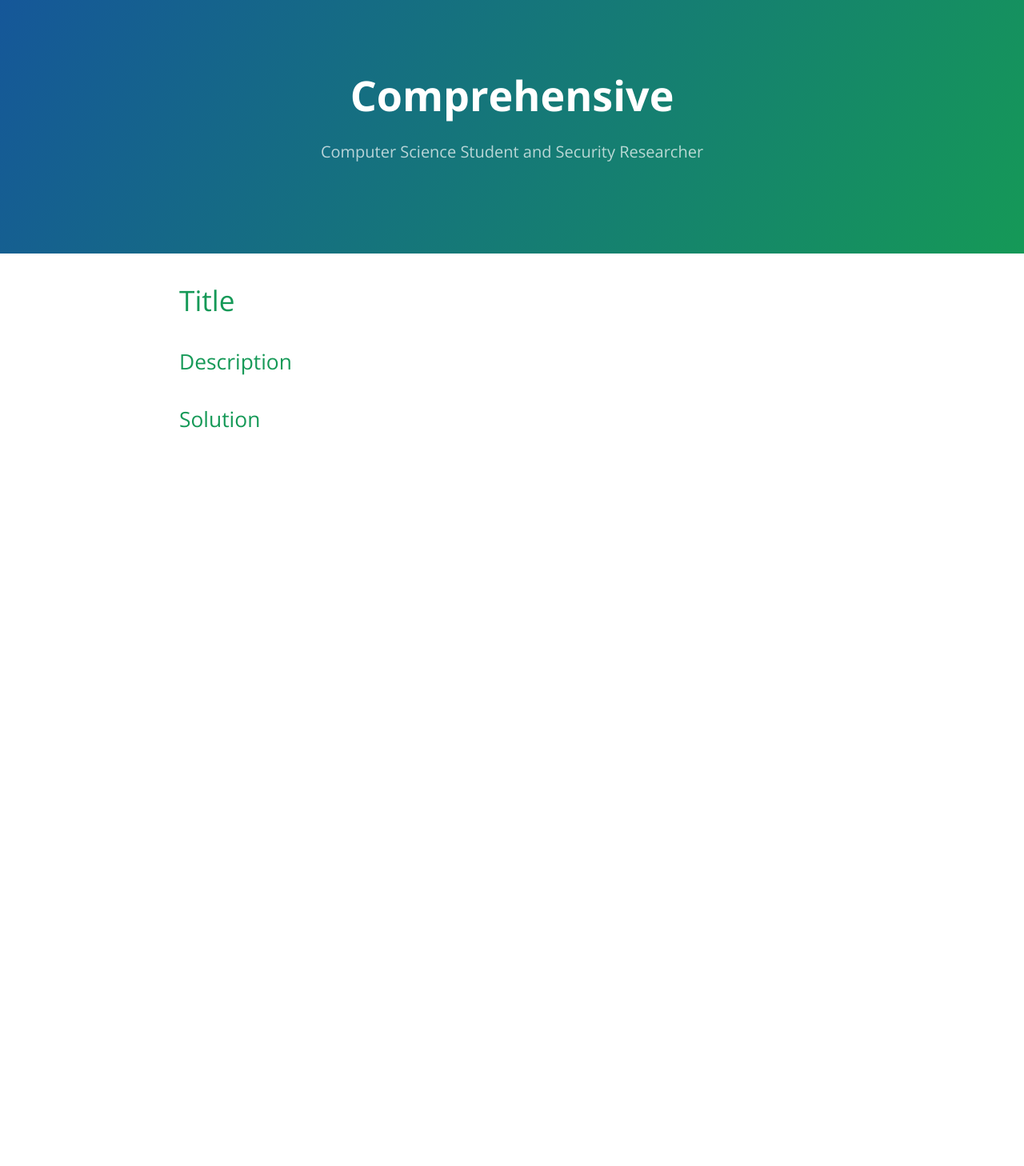
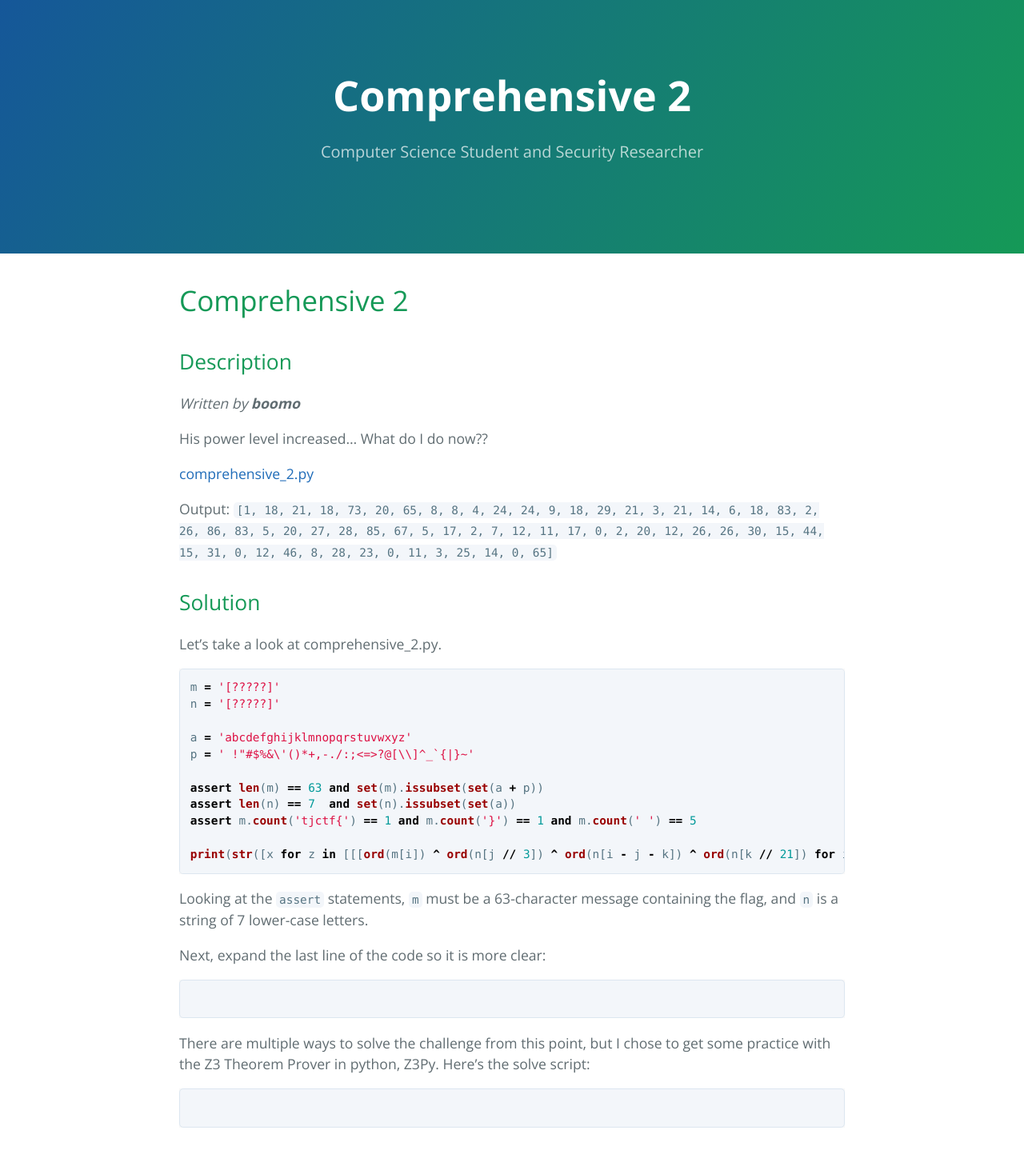
Before and after one commit to AdnanSlef/AdnanSlef.github.io, a Jekyll site: the page built from _posts/2020-05-26-comprehensive.md, in a window 1280 px wide. Shown: the whole page at 80% size. Built offline with Jekyll 4.4.1, drawn with Linux system fonts in a browser that asks for light colours; before the commit the page ends 900 px from its top, so only the background shows below that.

Commit message:
start comp2

````diff
--- a/_posts/2020-05-26-comprehensive.md
+++ b/_posts/2020-05-26-comprehensive.md
@@ -1,14 +1,51 @@
 ---
 layout: writeup
-title: #
-description: #can be funny, won't show up
+title: Comprehensive 2
+description: #Comprehensive, not comprehensible.
 categories: [writeups]
-tags: #[ctf_name, category_name]
+tags: #[TJCTF 2020, reversing]
 ---
 
-# Title
+# Comprehensive 2
 
 ## Description
 
+*Written by __boomo__*
+
+His power level increased... What do I do now??
+
+[comprehensive_2.py]()
+
+Output: `[1, 18, 21, 18, 73, 20, 65, 8, 8, 4, 24, 24, 9, 18, 29, 21, 3, 21, 14, 6, 18, 83, 2, 26, 86, 83, 5, 20, 27, 28, 85, 67, 5, 17, 2, 7, 12, 11, 17, 0, 2, 20, 12, 26, 26, 30, 15, 44, 15, 31, 0, 12, 46, 8, 28, 23, 0, 11, 3, 25, 14, 0, 65]`
 
 ## Solution
+
+Let's take a look at comprehensive_2.py.
+
+```python
+m = '[?????]'
+n = '[?????]'
+
+a = 'abcdefghijklmnopqrstuvwxyz'
+p = ' !"#$%&\'()*+,-./:;<=>?@[\\]^_`{|}~'
+
+assert len(m) == 63 and set(m).issubset(set(a + p))
+assert len(n) == 7  and set(n).issubset(set(a))
+assert m.count('tjctf{') == 1 and m.count('}') == 1 and m.count(' ') == 5
+
+print(str([x for z in [[[ord(m[i]) ^ ord(n[j // 3]) ^ ord(n[i - j - k]) ^ ord(n[k // 21]) for i in range(j + k, j + k + 3)] for j in range (0, 21, 3)] for k in range(0, len(m), 21)] for y in z for x in y])[1:-1])
+```
+
+Looking at the `assert` statements, `m` must be a 63-character message containing the flag, and `n` is a string of 7 lower-case letters.
+
+Next, expand the last line of the code so it is more clear:
+
+```python
+
+```
+
+There are multiple ways to solve the challenge from this point, but I chose to get some practice with the Z3 Theorem Prover in python, Z3Py. Here's the solve script:
+
+```python
+
+```
````
